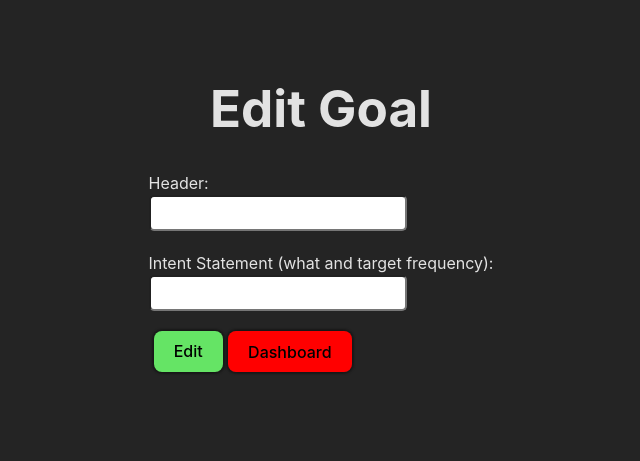
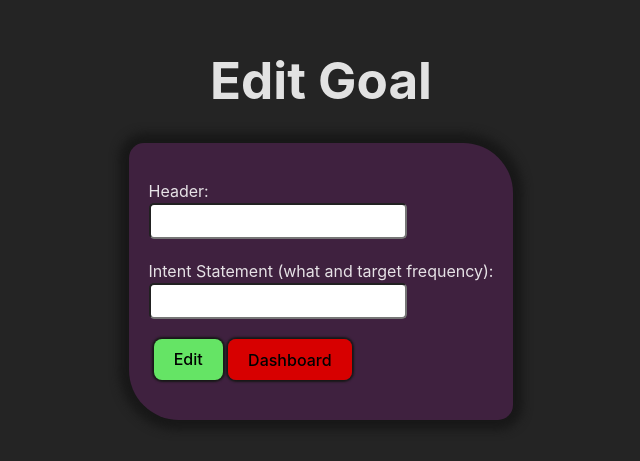
Before and after one commit to Wbradmeyer/discipline_tracker, a React (Vite) app in the folder client/: page /goals/update/1 in a window 1280 px wide. Shown: the part 181-642 px from the top of the page, without its empty margins (319-959 px from the left). Built offline with nearby package versions, Linux system fonts and the light colour scheme; no server answers.

Commit message:
add card to forms

```diff
--- a/client/src/App.css
+++ b/client/src/App.css
@@ -43,7 +43,7 @@ button, .back, .delete {
 
 .back {
   margin: "0px 5px";
-  background-color: red;
+  background-color: rgb(215, 0, 0);
   color: black;
 }
 
@@ -76,3 +76,10 @@ button:focus-visible {
   font-size: small;
   margin: 0;
 }
+
+.form-card {
+  border-radius: 15px 50px;
+  background-color: rgb(63, 33, 63);
+  box-shadow: 0px 0px 10px 10px rgb(24, 24, 24);
+  padding: 20px;
+}
--- a/client/src/components/EntryForm.jsx
+++ b/client/src/components/EntryForm.jsx
@@ -47,7 +47,7 @@ const EntryForm = () => {
   return (
     <div>
       <h1>Add a New Entry</h1>
-      <form onSubmit={onSubmitHandler}>
+      <form onSubmit={onSubmitHandler} className="form-card">
         {error ? <p style={{ color: "red" }}>{error.message}</p> : null}
         <div className="form-items">
           <label>Date of Entry</label>
--- a/client/src/components/GoalForm.jsx
+++ b/client/src/components/GoalForm.jsx
@@ -32,7 +32,7 @@ const GoalForm = () => {
   return (
     <div>
       <h1>Add a New Goal</h1>
-      <form onSubmit={onSubmitHandler}>
+      <form onSubmit={onSubmitHandler} className="form-card">
         {error ? <p style={{ color: "red" }}>{error.message}</p> : null}
         <div className="form-items">
           <label>Header:</label>
--- a/client/src/components/UpdateEntry.jsx
+++ b/client/src/components/UpdateEntry.jsx
@@ -56,7 +56,7 @@ const UpdateEntry = () => {
   return (
     <div>
       <h1>Edit Entry</h1>
-      <form onSubmit={onSubmitHandler}>
+      <form onSubmit={onSubmitHandler} className="form-card">
         {error ? <p style={{ color: "red" }}>{error.message}</p> : null}
         <div className="form-items">
           <label>Date of Entry</label>
--- a/client/src/components/UpdateGoal.jsx
+++ b/client/src/components/UpdateGoal.jsx
@@ -42,7 +42,7 @@ const UpdateGoal = () => {
   return (
     <div>
       <h1>Edit Goal</h1>
-      <form onSubmit={onSubmitHandler}>
+      <form onSubmit={onSubmitHandler} className="form-card">
         {error ? <p style={{ color: "red" }}>{error.message}</p> : null}
         <div className="form-items">
           <label>Header:</label>
```
